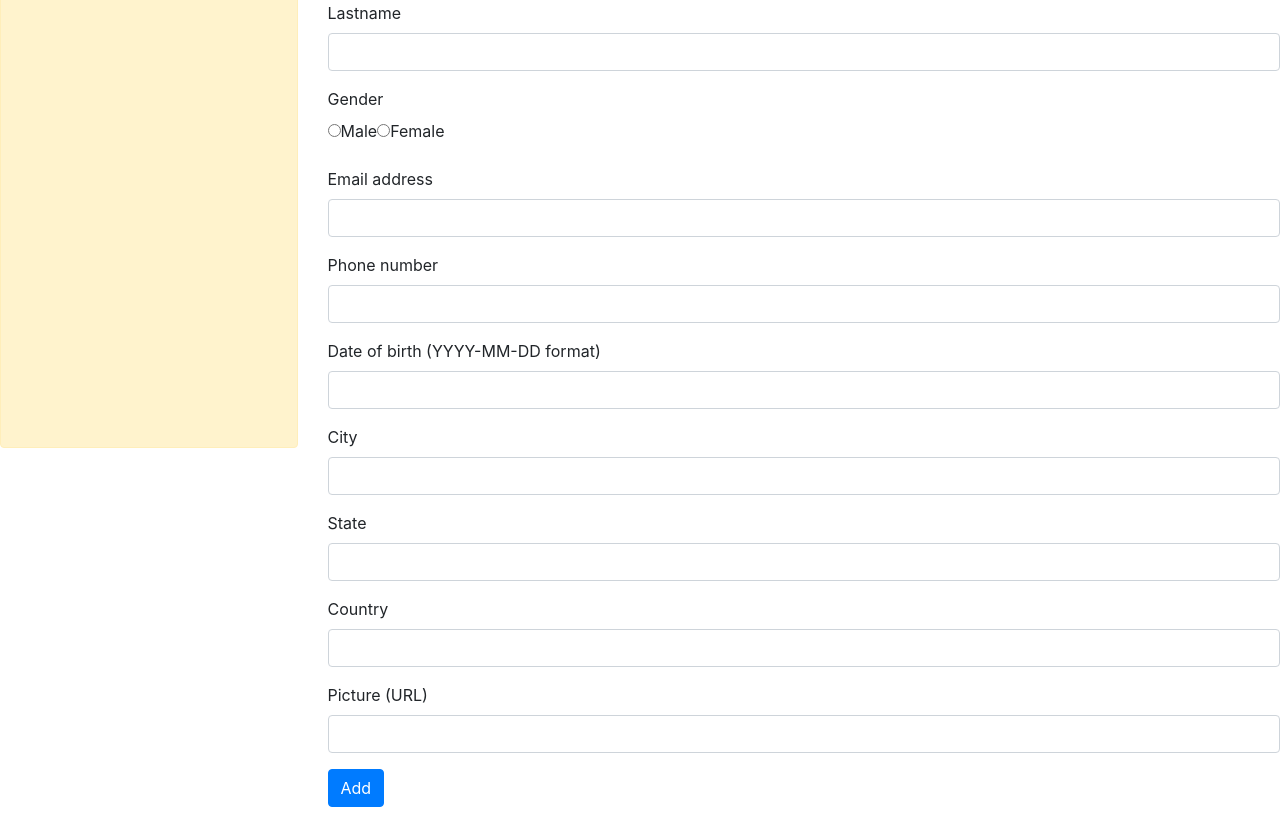
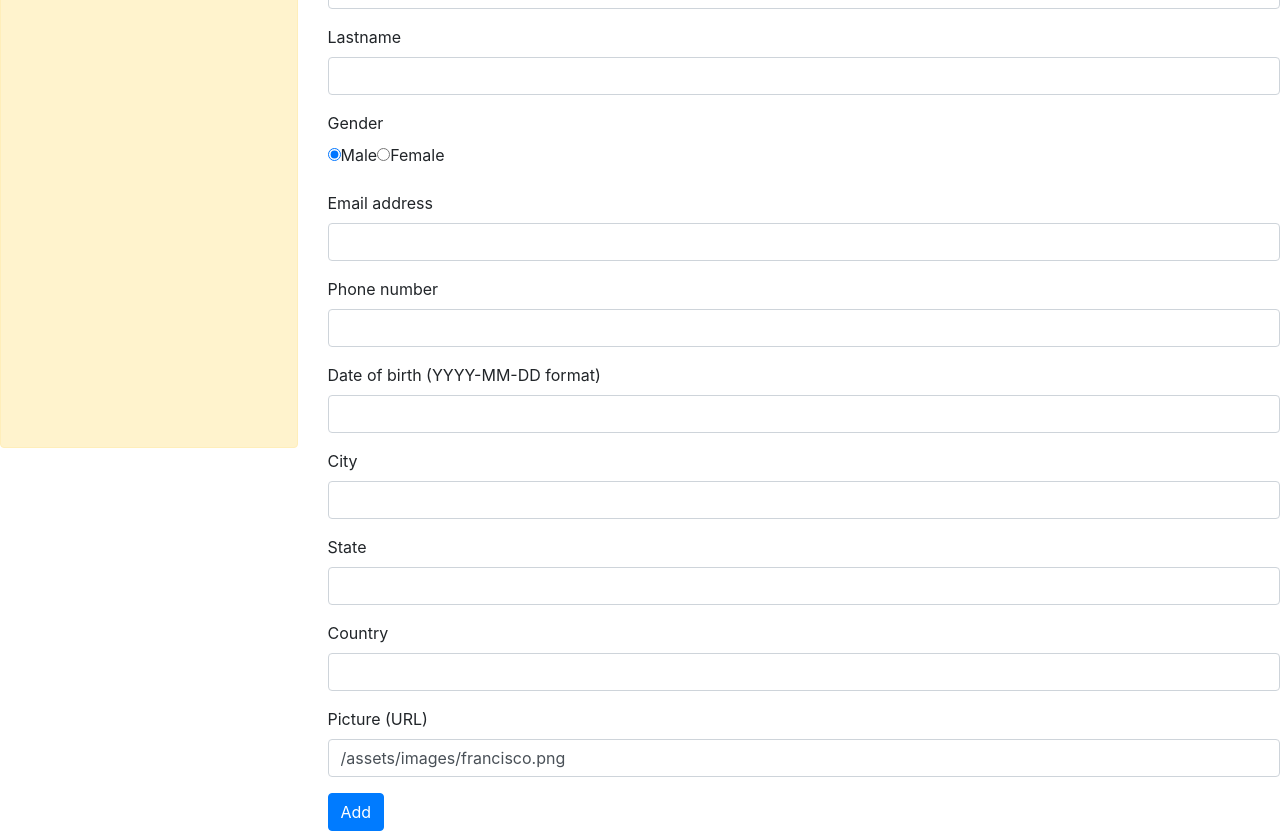
Before and after one commit to franciscovaz/phonebook-app, an Angular app: page /add-contact in a window 1280 px wide. Shown: the part 280-1111 px from the top of the page. Before the commit the page ends 1087 px from the top, so only its background shows below. Built offline with nearby package versions, Linux system fonts and the light colour scheme.

Commit message:
two way data binding

```diff
--- a/src/app/components/add-contact/add-contact.component.html
+++ b/src/app/components/add-contact/add-contact.component.html
@@ -1,57 +1,59 @@
 <h3>Add new contact details</h3>
 <hr>
+
+{{ contact | json }}
 
 <form class="form">
 
   <div class="form-group">
     <label for="firstname">Firstname</label>
-    <input type="text" id="firstname" class="form-control">
+    <input type="text" id="firstname" class="form-control" name="firstname" [(ngModel)]="contact.firstname">
   </div>
 
   <div class="form-group">
     <label for="lastname">Lastname</label>
-    <input type="text" id="lastname" class="form-control">
+    <input type="text" id="lastname" class="form-control" name="lastname" [(ngModel)]="contact.lastname">
   </div>
 
   <div class="form-group">
     <label>Gender</label><br>
-    <label><input type="radio" name="gender" value="Male">Male</label>
-    <label><input type="radio" name="gender" value="Female">Female</label>
+    <label><input type="radio" name="gender" [(ngModel)]="contact.gender" value="Male">Male</label>
+    <label><input type="radio" name="gender" [(ngModel)]="contact.gender" value="Female">Female</label>
   </div>
 
   <div class="form-group">
     <label for="emailaddress">Email address</label>
-    <input type="text" id="emailaddress" class="form-control">
+    <input type="text" id="emailaddress" class="form-control" name="email" [(ngModel)]="contact.email">
   </div>
 
   <div class="form-group">
     <label for="phonenumber">Phone number</label>
-    <input type="text" id="phonenumber" class="form-control">
+    <input type="text" id="phonenumber" class="form-control" name="phone" [(ngModel)]="contact.phone">
   </div>
 
   <div class="form-group">
     <label for="dob">Date of birth (YYYY-MM-DD format)</label>
-    <input type="text" id="dob" class="form-control">
+    <input type="text" id="dob" class="form-control" name="dob" [(ngModel)]="contact.dob">
   </div>
 
   <div class="form-group">
     <label for="city">City</label>
-    <input type="text" id="city" class="form-control">
+    <input type="text" id="city" class="form-control" name="city" [(ngModel)]="contact.city">
   </div>
 
   <div class="form-group">
     <label for="state">State</label>
-    <input type="text" id="state" class="form-control">
+    <input type="text" id="state" class="form-control" name="state" [(ngModel)]="contact.state">
   </div>
 
   <div class="form-group">
     <label for="country">Country</label>
-    <input type="text" id="country" class="form-control">
+    <input type="text" id="country" class="form-control" name="country" [(ngModel)]="contact.country">
   </div>
 
   <div class="form-group">
     <label for="picture">Picture (URL)</label>
-    <input type="text" id="picture" class="form-control">
+    <input type="text" id="picture" class="form-control" name="picture" [(ngModel)]="contact.picture">
   </div>
 
   <button class="btn btn-primary">Add</button>
--- a/src/app/components/add-contact/add-contact.component.ts
+++ b/src/app/components/add-contact/add-contact.component.ts
@@ -1,4 +1,5 @@
 import { Component, OnInit } from '@angular/core';
+import { Contact } from 'src/app/model/contact';
 
 @Component({
   selector: 'pb-add-contact',
@@ -7,9 +8,12 @@ import { Component, OnInit } from '@angular/core';
 })
 export class AddContactComponent implements OnInit {
 
+  contact: Contact;
+
   constructor() { }
 
   ngOnInit(): void {
+    this.contact = new Contact();
   }
 
 }
```
